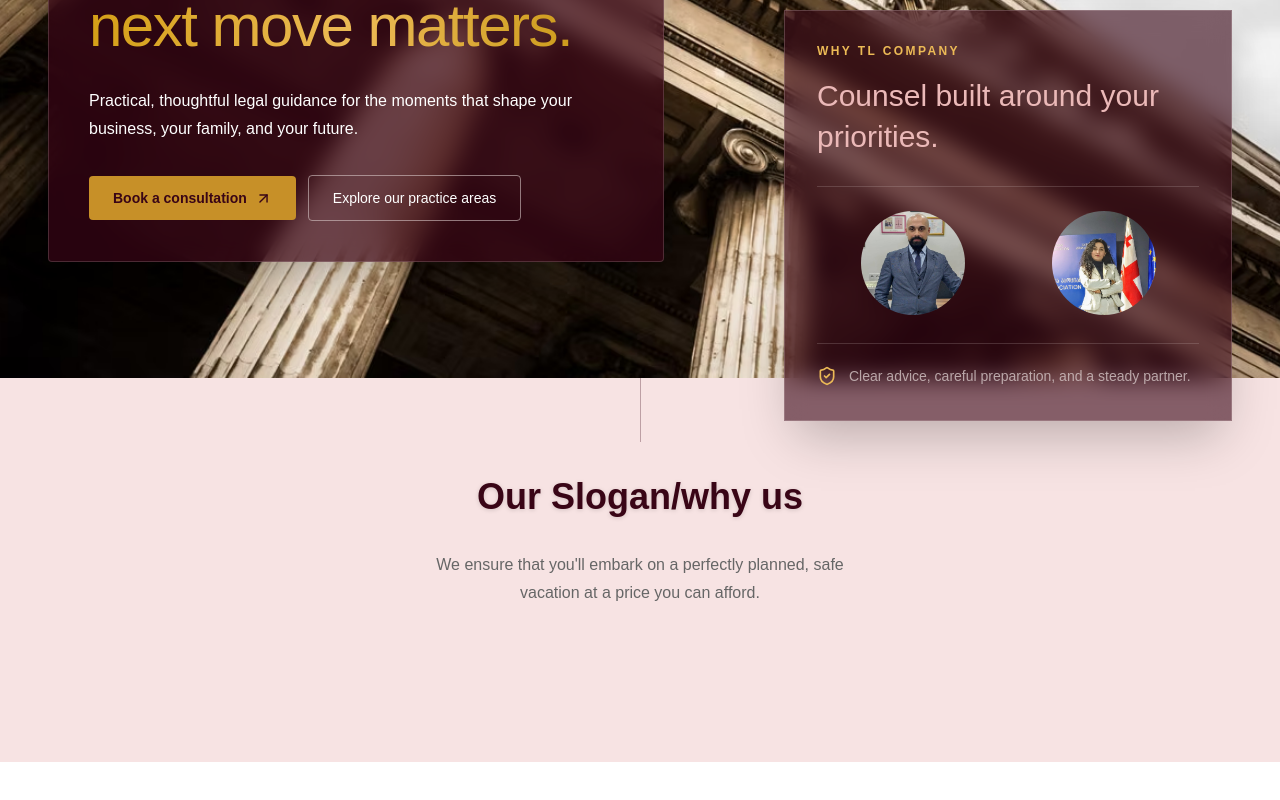
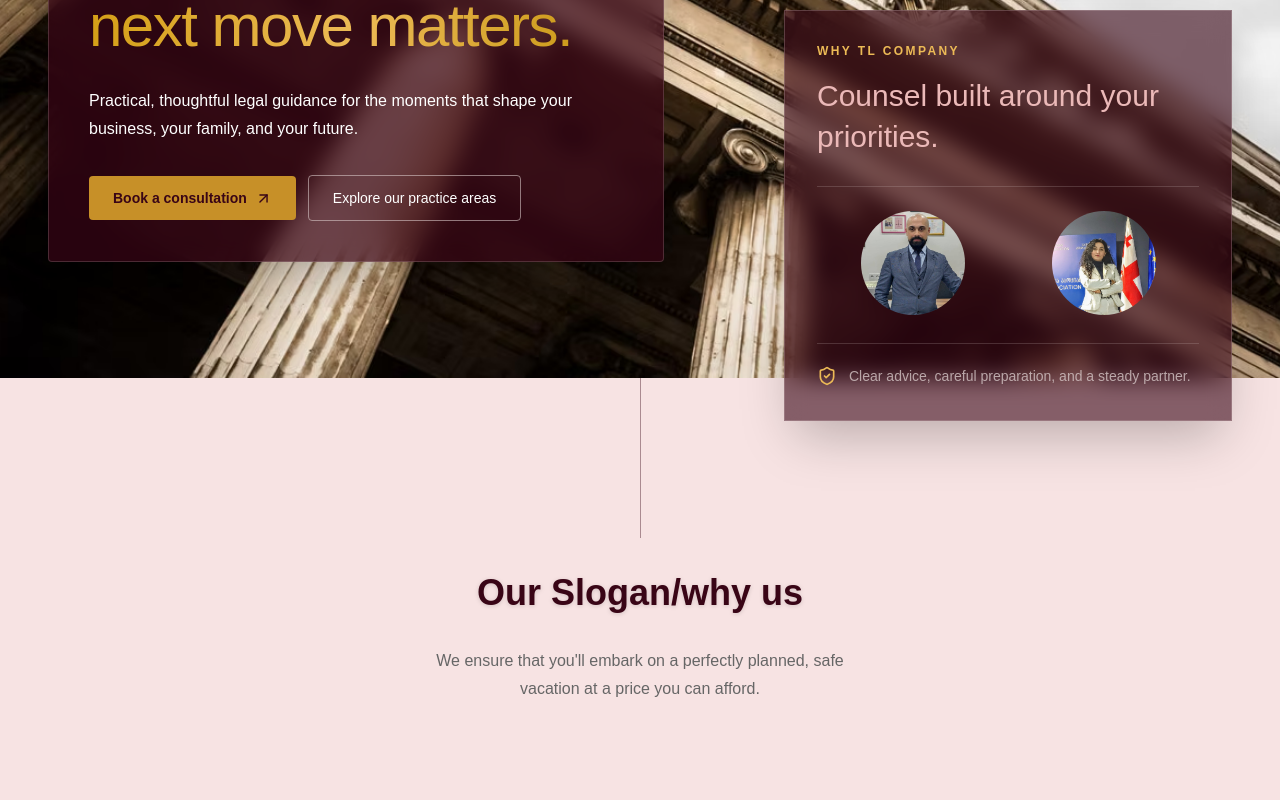
Before and after one commit to athenaa-02/TL_company, a React (Vite) app: page / in a window 1280 px wide. Shown: the part 438-1238 px from the top of the page. Before the commit the page ends 1200 px from the top, so only its background shows below. Built offline with nearby package versions, Linux system fonts and the light colour scheme.

Commit message:
add text alignment inside pink section

```diff
--- a/src/components/common/PinkSection.jsx
+++ b/src/components/common/PinkSection.jsx
@@ -1,7 +1,7 @@
 function PinkSection() {
   return (
-    <section className="flex min-h-80 w-full flex-col items-center bg-[#f7e3e3] px-6 text-center sm:min-h-96">
-      <div className="h-16 w-px bg-heading/30" aria-hidden="true" />
+    <section className="flex min-h-112 w-full flex-col items-center justify-center lg:justify-start bg-[#f7e3e3] px-6  text-center  ">
+      <div className="h-28 w-px bg-heading/40 sm:h-40" aria-hidden="true" />
       <h2 className="mt-8 font-volkhov text-3xl font-bold leading-tight text-heading drop-shadow-sm sm:text-4xl">
         Our Slogan/why us
       </h2>
```
